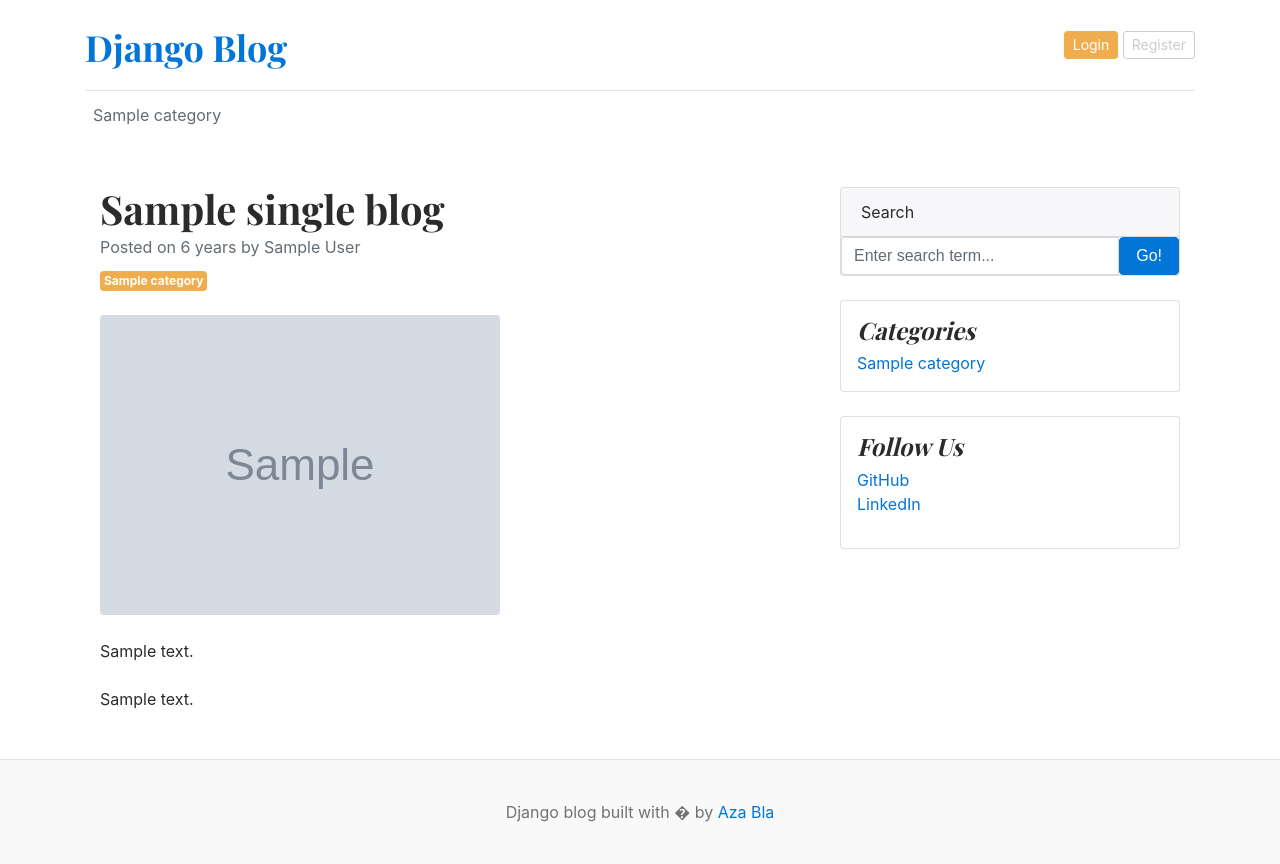
After one commit to azabla/fantasy, a Django app: template templates/blog.html in a window 1280 px wide. The commit adds this page. Run offline with Django 5.2, Linux system fonts and the light colour scheme; the template is opened without the code that fills it: most values are stand-ins (such as "Sample title", 1, 10 or a date in 2020); grey boxes marked "Sample" are stand-in pictures; data that the repository does not hold is empty.

Commit message:
single blog post

```diff
--- a/blog_main/settings.py
+++ b/blog_main/settings.py
@@ -62,6 +62,7 @@ TEMPLATES = [
                 "django.template.context_processors.request",
                 "django.contrib.auth.context_processors.auth",
                 "django.contrib.messages.context_processors.messages",
+                "blogs.context_processors.get_categories",
             ],
         },
     },
--- a/blog_main/urls.py
+++ b/blog_main/urls.py
@@ -16,12 +16,15 @@ Including another URLconf
 """
 
 from django.contrib import admin
-from django.urls import path
+from django.urls import include, path
 from . import views
+from blogs import views as BlogsView
 from django.conf.urls.static import static
 from django.conf import settings
 
 urlpatterns = [
     path("admin/", admin.site.urls),
     path("", views.home, name="home"),
+    path("category/", include("blogs.urls")),
+    path("<slug:slug>/", BlogsView.blogs, name="blogs"),
 ] + static(settings.MEDIA_URL, document_root=settings.MEDIA_ROOT)
--- a/blogs/admin.py
+++ b/blogs/admin.py
@@ -1,6 +1,5 @@
 from django.contrib import admin
-from .models import Category
-from .models import Blog
+from .models import Category, About, Blog
 
 
 class BlogAdmin(admin.ModelAdmin):
@@ -13,3 +12,4 @@ class BlogAdmin(admin.ModelAdmin):
 
 admin.site.register(Category)
 admin.site.register(Blog, BlogAdmin)
+admin.site.register(About)
--- /dev/null
+++ b/blogs/context_processors.py
@@ -0,0 +1,12 @@
+from .models import Category, About
+
+
+def get_categories(request):
+    categories = Category.objects.all()
+    return dict(categories=categories)
+
+
+# def get_About(request):
+#     about = About.objects.first()
+#     print(about)
+#     return dict(about=about)
--- a/blogs/models.py
+++ b/blogs/models.py
@@ -34,3 +34,14 @@ class Blog(models.Model):
 
     def __str__(self):
         return self.title
+
+
+class About(models.Model):
+    title = models.CharField(max_length=20)
+    description = models.TextField(max_length=3000)
+
+    class Meta:
+        verbose_name_plural = "About"
+
+    def __str__(self):
+        return self.title
--- /dev/null
+++ b/blogs/urls.py
@@ -0,0 +1,7 @@
+from django.urls import path
+
+from . import views
+
+urlpatterns = [
+    path("<int:category_id>/", views.post_by_category, name="post_by_category")
+]
--- /dev/null
+++ b/templates/404.html
@@ -0,0 +1 @@
+<p>Ops... The category does not found! </p>
--- /dev/null
+++ b/templates/base.html
@@ -0,0 +1,42 @@
+{% load static %}
+<!DOCTYPE html>
+<html lang="en">
+<head>
+    <meta charset="UTF-8">
+    <meta http-equiv="X-UA-Compatible" content="IE=edge">
+    <meta name="viewport" content="width=device-width, initial-scale=1.0">
+    <title>Django Blogs</title>
+    <link href="https://getbootstrap.com/docs/4.0/dist/css/bootstrap.min.css" rel="stylesheet">
+    <link href="https://fonts.googleapis.com/css?family=Playfair+Display:700,900" rel="stylesheet">
+    <link href="{% static 'css/blog.css' %}" rel="stylesheet">
+  </head>
+<body>
+    <div class="container">
+      <header class="blog-header py-3">
+        <div class="row flex-nowrap justify-content-between align-items-center">
+          <div class="col-8 pt-1">
+            <a class="blog-header-logo text-dark" href="/">Django Blog</a>
+          </div>
+          <div class="col-4 d-flex justify-content-end align-items-center">
+            <a class="btn btn-sm btn-warning" href="#">Login</a> &nbsp;
+            <a class="btn btn-sm btn-outline-secondary" href="#">Register</a>
+          </div>
+        </div>
+      </header>
+
+      <div class="nav-scroller py-1 mb-2">
+        <nav class="nav d-flex justify-content-between">
+
+          {% for cat in categories%}
+          <a class="p-2 text-muted" href= " {% url "post_by_category" cat.id %} ">{{cat.category_name}}</a>
+          {% endfor %}
+        </nav>
+      </div>
+      {% block content %}
+      {% endblock  %}
+    </div>
+<footer class="blog-footer">
+  <p>Django blog built with � by <a href="#">Aza Bla</a></p>
+</footer>
+</body>
+</html>
--- /dev/null
+++ b/templates/blog.html
@@ -0,0 +1,66 @@
+{% extends "base.html" %}
+{% block content %}
+<!-- Page content-->
+<div class="container mt-5">
+    <div class="row">
+        <div class="col-lg-8">
+            <!-- Post content-->
+            <article>
+                <!-- Post header-->
+                <header class="mb-4">
+                    <!-- Post title-->
+                    <h1 class="fw-bolder mb-1">{{single_blog.title}}</h1>
+                    <!-- Post meta content-->
+                    <div class="text-muted fst-italic mb-2">Posted on {{single_blog.created_at | timesince}} by {{single_blog.author}}</div>
+                    <!-- Post category-->
+                    <a class="badge bg-warning text-decoration-none text-light p-1" href="#!">{{single_blog.category}}</a>
+                </header>
+                <!-- Preview image figure-->
+                <figure class="mb-4"><img class="img-fluid rounded" src="{{single_blog.featured_image.url}}" alt="..." /></figure>
+                <!-- Post content-->
+                <section class="mb-5">
+                    <p class="fs-5 mb-4">{{single_blog.short_description}}</p>
+                    <p class="fs-5 mb-4">{{single_blog.blog_body}}</p>
+                    </section>
+            </article>
+        </div>
+        <!-- Side widgets-->
+        <div class="col-lg-4">
+            <!-- Search widget-->
+            <div class="card mb-4">
+                <div class="card-header">Search</div>
+                <div class="card-body">
+                    <div class="input-group">
+                        <input class="form-control" type="text" placeholder="Enter search term..." aria-label="Enter search term..." aria-describedby="button-search" />
+                        <button class="btn btn-primary" id="button-search" type="button">Go!</button>
+                    </div>
+                </div>
+            </div>
+            <!-- Categories widget-->
+            <div class="card mb-4 p-3">
+                <h4 class="font-italic">Categories</h4>
+                <div class="card-body">
+                    <div class="row">
+                        <div class="col-sm-6">
+                            <ul class="list-unstyled mb-0">
+                                {% for cat in categories %}
+                                <li><a href="{% url 'post_by_category' cat.id %}">{{cat}}</a></li>
+                                {% endfor %}
+                            </ul>
+                        </div>
+
+                    </div>
+                </div>
+            </div>
+            <!-- Side widget-->
+            <div class="card mb-4 p-3">
+                <h4 class="font-italic">Follow Us</h4>
+                <ol class="list-unstyled">
+                    <li><a href="#">GitHub</a></li>
+                    <li><a href="#">LinkedIn</a></li>
+                </ol>
+            </div>
+        </div>
+    </div>
+</div>
+{% endblock content %}
```
Also changed, not shown: blog_main/views.py (+4 -8 lines), blogs/views.py (+18 -1 lines), templates/home.html (+11 -47 lines), templates/post_by_category.html (added, +27 -0 lines), blogs/migrations/0006_about.py (added).
